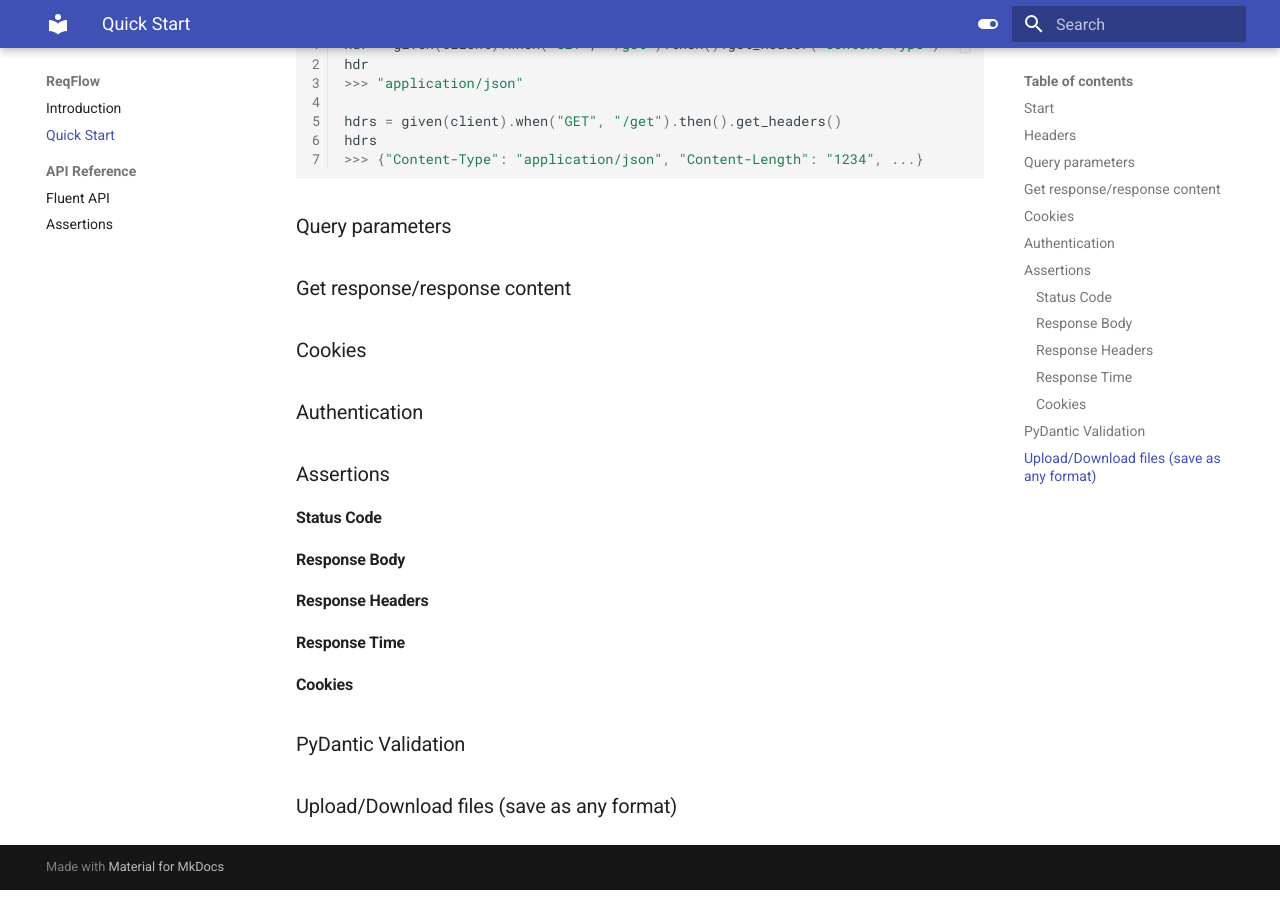
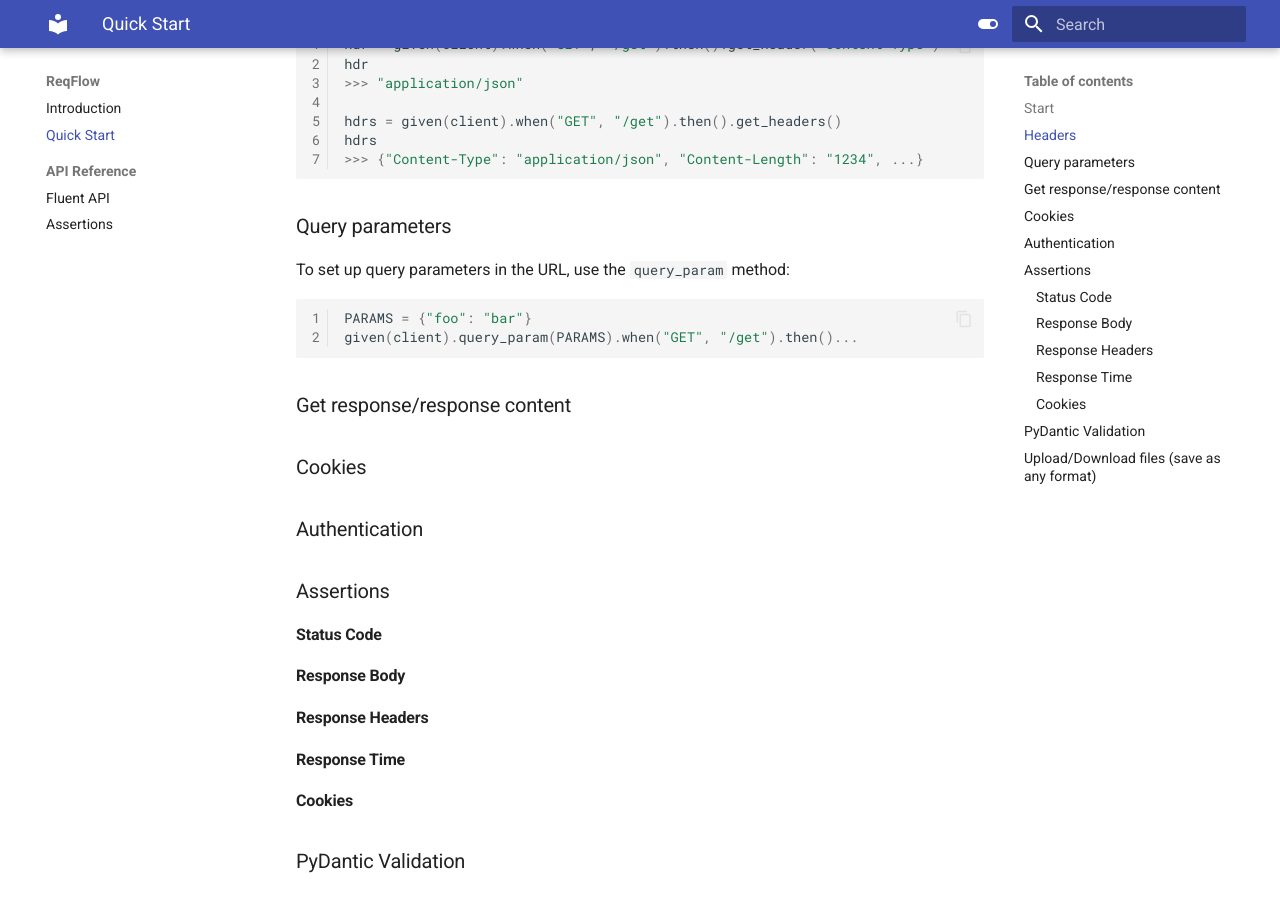
Before and after one commit to olxxi/ReqFlow, an MkDocs documentation site: the page built from docs/quick_start.md, in a window 1280 px wide and 900 px high, scrolled down 1129 px. Built offline with MkDocs 1.6.1 and Material for MkDocs 9.7.7, drawn with Linux system fonts in a browser that asks for light colours.

Commit message:
Docs update + query_params(dict)

````diff
--- a/docs/quick_start.md
+++ b/docs/quick_start.md
@@ -60,6 +60,12 @@ hdrs
 ```
 
 ### Query parameters
+To set up query parameters in the URL, use the `query_param` method:
+
+```python linenums="1"
+PARAMS = {"foo": "bar"}
+given(client).query_param(PARAMS).when("GET", "/get").then()...
+```
 
 ### Get response/response content
 
````
Also changed, not shown: 2 other files.
